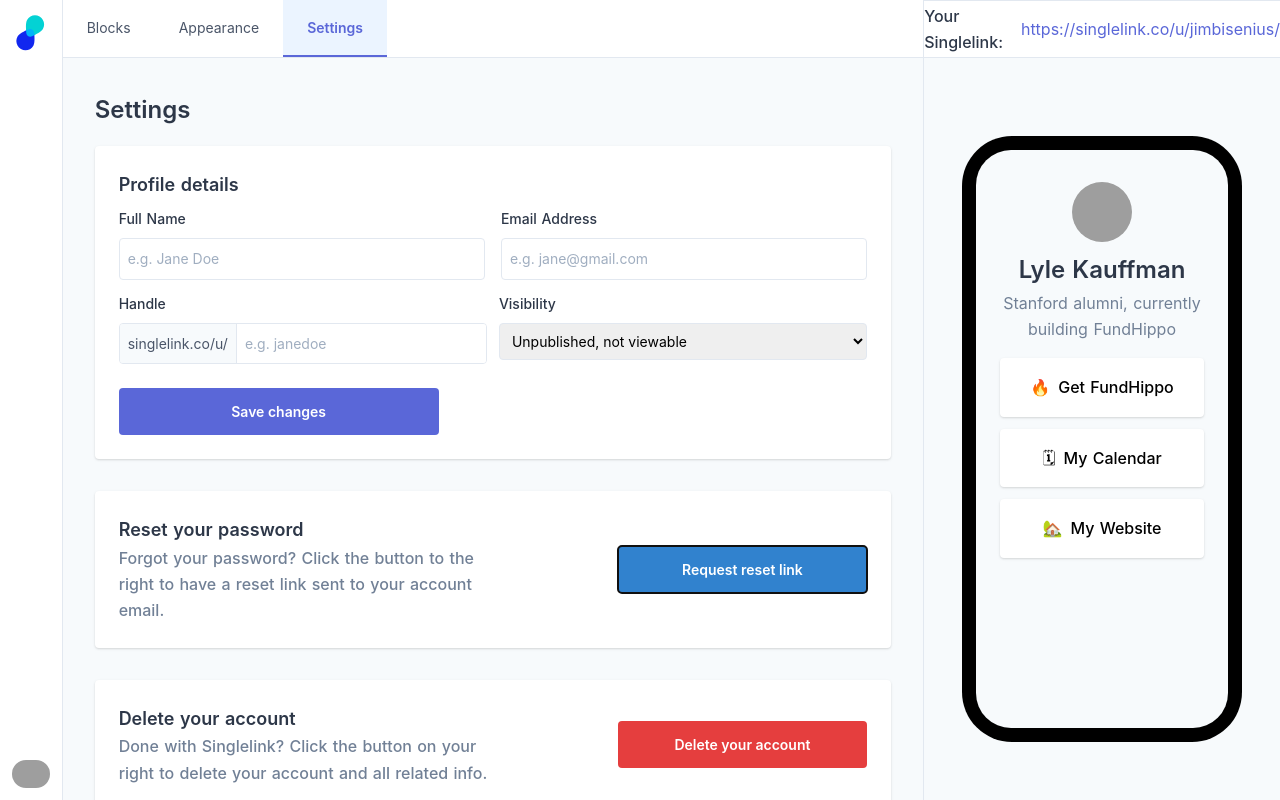
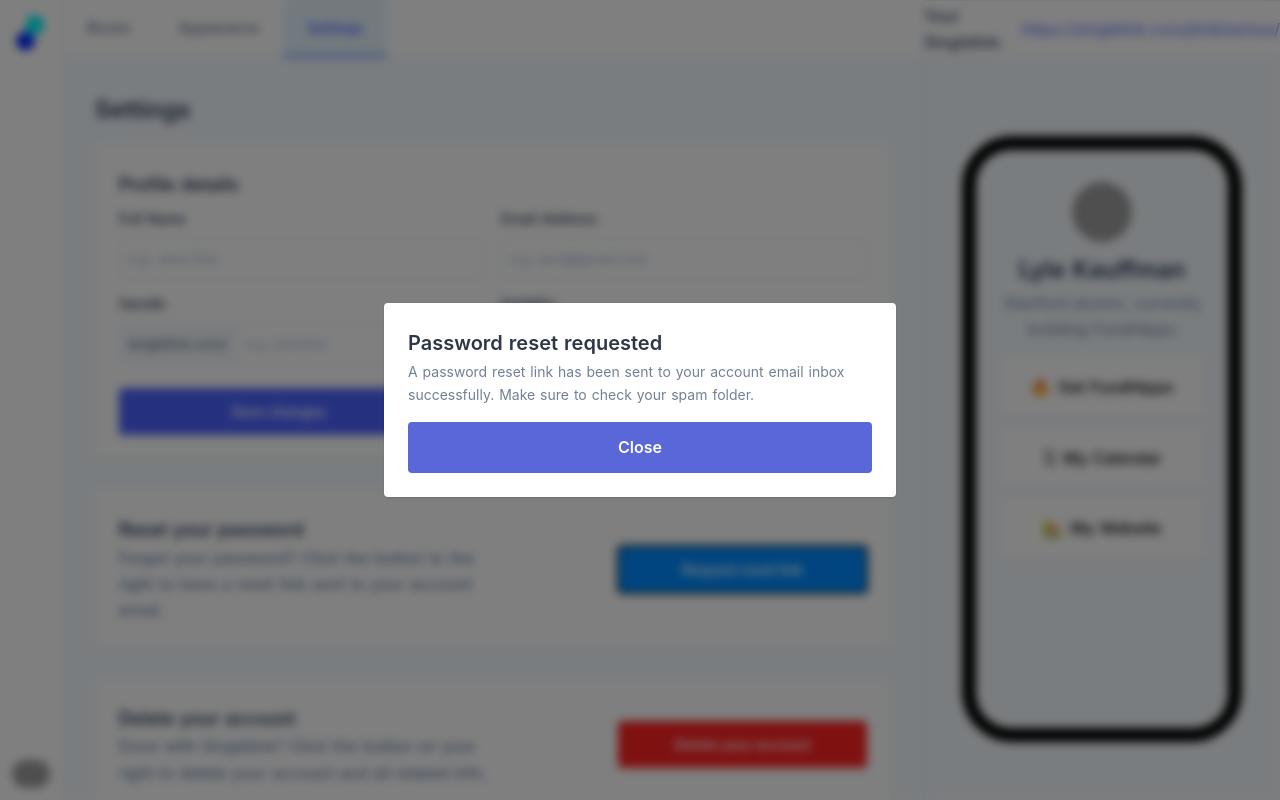
Before and after one commit to singlelink-co/Singlelink, a Nuxt app: page /dashboard/settings in a window 1280 px wide. Both pictures are taken after a click on the button "Request reset link". Built offline with nearby package versions, Linux system fonts and the light colour scheme; grey boxes are pictures that could not be loaded.

Commit message:
Added more modals

```diff
--- a/pages/dashboard/settings.vue
+++ b/pages/dashboard/settings.vue
@@ -39,7 +39,7 @@
         <h2 class="text-gray-800 font-semibold text-lg w-full">Reset your password</h2>
         <p class="text-gray-600 font-medium">Forgot your password? Click the button to the right to have a reset link sent to your account email.</p>
       </div>
-      <button type="button" @click="" class="ml-2 flex p-3 text-sm text-white text-center bg-blue-600 hover:bg-blue-700 rounded font-semibold w-1/3 justify-center align-center">Request reset link</button>
+      <button type="button" @click="open_info_modal" class="ml-2 flex p-3 text-sm text-white text-center bg-blue-600 hover:bg-blue-700 rounded font-semibold w-1/3 justify-center align-center">Request reset link</button>
     </div>
     <div class="flex flex-row p-6 bg-white shadow rounded justify-center items-center w-full mb-8">
       <div class="flex flex-col mr-auto w-1/2">
@@ -55,6 +55,13 @@
         <button @click="attempt_delete" type="button" class="mt-4 w-full p-4 text-center text-md text-white bg-red-600 hover:bg-red-700 rounded font-semibold">Yes, delete my account</button>
       </div>
     </div>
+    <div v-if="info_modal" @click="close_info_modal" class="w-screen h-screen absolute top-0 left-0 right-0 bottom-0 z-50 flex items-center justify-center" style="background: rgba(0,0,0,.5); backdrop-filter: saturate(180%) blur(5px);">
+      <div v-on:click.stop class="flex flex-col p-6 bg-white shadow rounded w-full max-w-lg">
+        <h2 class="text-gray-800 font-semibold text-xl">Password reset requested</h2>
+        <p class="text-gray-600 text-sm">A password reset link has been sent to your account email inbox successfully. Make sure to check your spam folder.</p>
+        <button @click="close_info_modal" type="button" class="mt-4 p-3 text-center text-md text-white bg-indigo-600 hover:bg-indigo-700 rounded font-semibold">Close</button>
+      </div>
+    </div>
   </section>
 </template>
 
@@ -63,10 +70,17 @@ export default {
   layout: 'dashboard',
   data: function () {
     return {
+      info_modal: false,
       modal: false
     };
   },
   methods: {
+    open_info_modal: function() {
+      return this.info_modal = true;
+    },
+    close_info_modal: function() {
+      return this.info_modal = false;
+    },
     open_modal: function() {
       return this.modal = true;
     },
```
